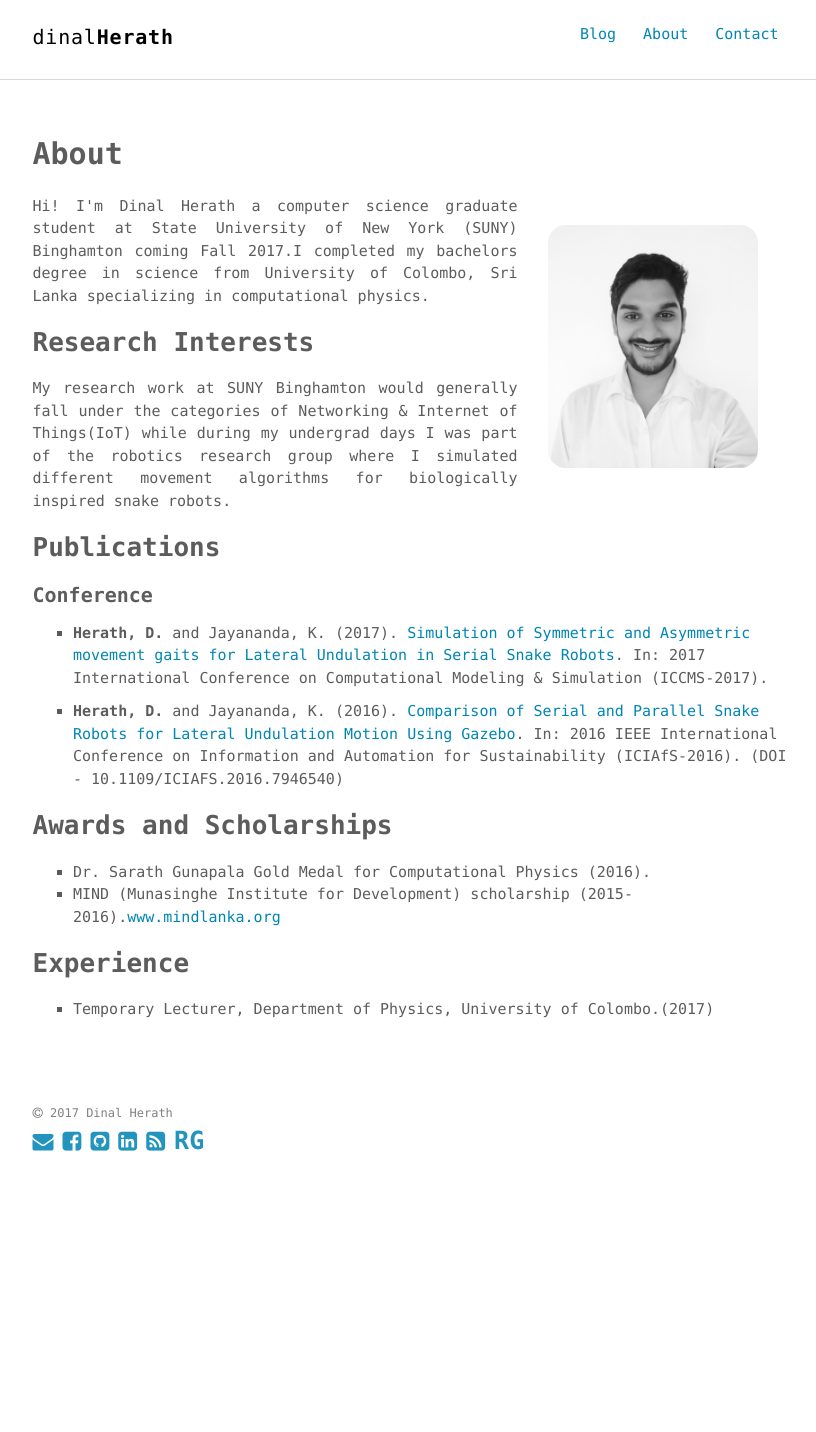
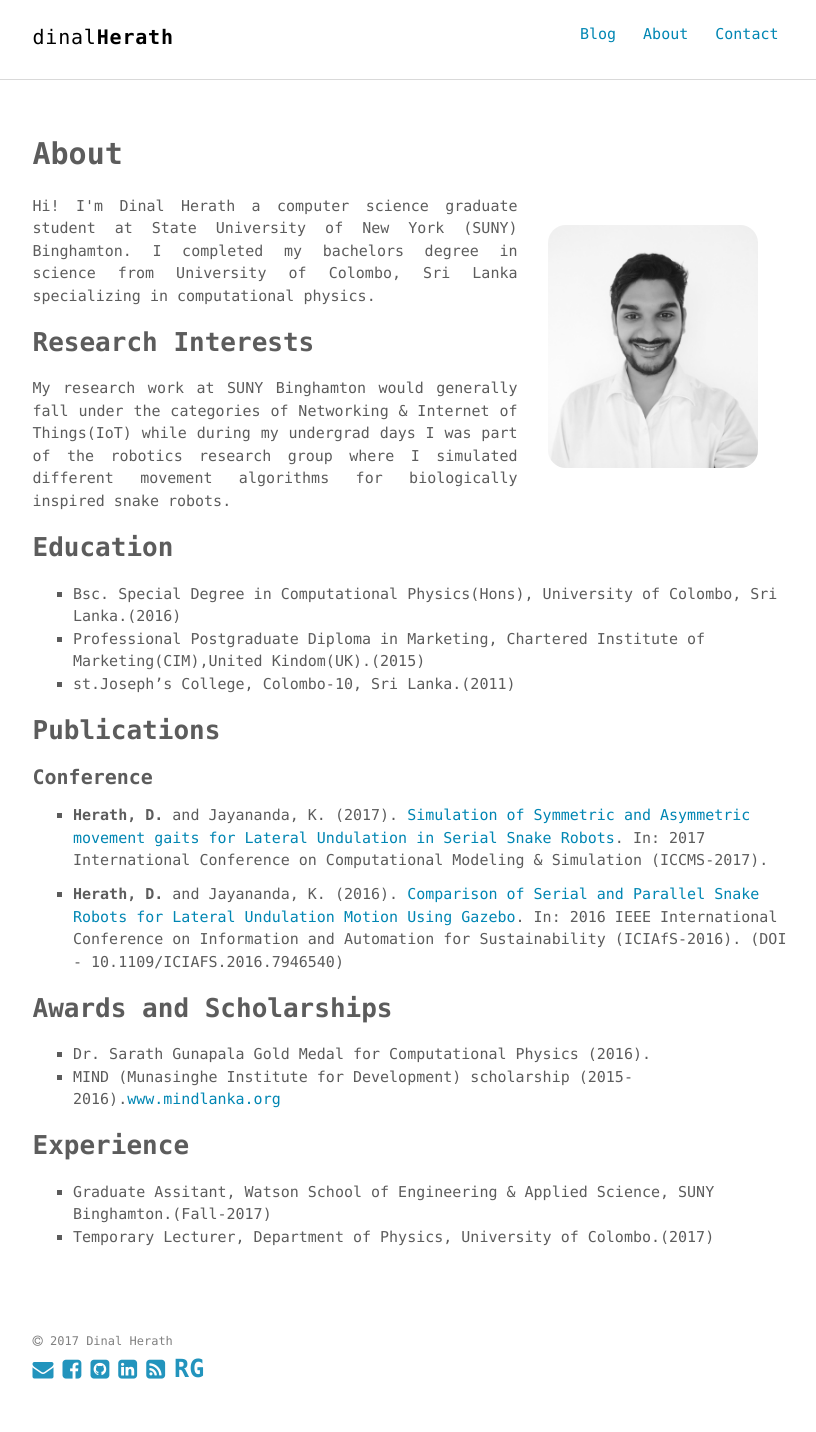
Before and after one commit to dherath/dherath.github.io, a Jekyll site: the page built from about.md, in a window 1280 px wide. Shown: the whole page, without its empty margins (230-1046 px from the left). Built offline with Jekyll 4.4.1, drawn with Linux system fonts in a browser that asks for light colours; before the commit the page ends 1205 px from its top, so only the background shows below that.

Commit message:
changed about.md

```diff
--- a/about.md
+++ b/about.md
@@ -9,13 +9,19 @@ permalink: /about/
     <img src="/assets/img/image.jpg" style="width:270px;padding:30px;border-radius:48px;" align="right">
   </div>
   <div class="post-content">
-    <p align="justify" style="width:500px">Hi! I'm Dinal Herath a computer science graduate student at State University of New York (SUNY) Binghamton coming Fall 2017.I completed my bachelors degree in science from University of Colombo, Sri Lanka specializing in computational physics.</p>
+    <p align="justify" style="width:500px">Hi! I'm Dinal Herath a computer science graduate student at State University of New York (SUNY) Binghamton. I completed my bachelors degree in science from University of Colombo, Sri Lanka specializing in computational physics.</p>
   </div>
 </div>
 
 ## Research Interests
 
 <p align="justify">My research work at SUNY Binghamton would generally fall under the categories of Networking & Internet of Things(IoT) while during my undergrad days I was part of the robotics research group where I simulated different movement algorithms for biologically inspired snake robots. <!--If you're interested in my work please visit my research gate page, where I'd be happy to share my work with anyone interested.--></p>
+
+## Education
+
+- Bsc. Special Degree in Computational Physics(Hons), University of Colombo, Sri Lanka.(2016)
+- Professional Postgraduate Diploma in Marketing, Chartered Institute of Marketing(CIM),United Kindom(UK).(2015)
+- st.Joseph's College, Colombo-10, Sri Lanka.(2011)
 
 ## Publications
 
@@ -32,4 +38,5 @@ permalink: /about/
 
 ## Experience
 
+- Graduate Assitant, Watson School of Engineering & Applied Science, SUNY Binghamton.(Fall-2017)
 - Temporary Lecturer, Department of Physics, University of Colombo.(2017)
```
Also changed, not shown: 2 other files.
